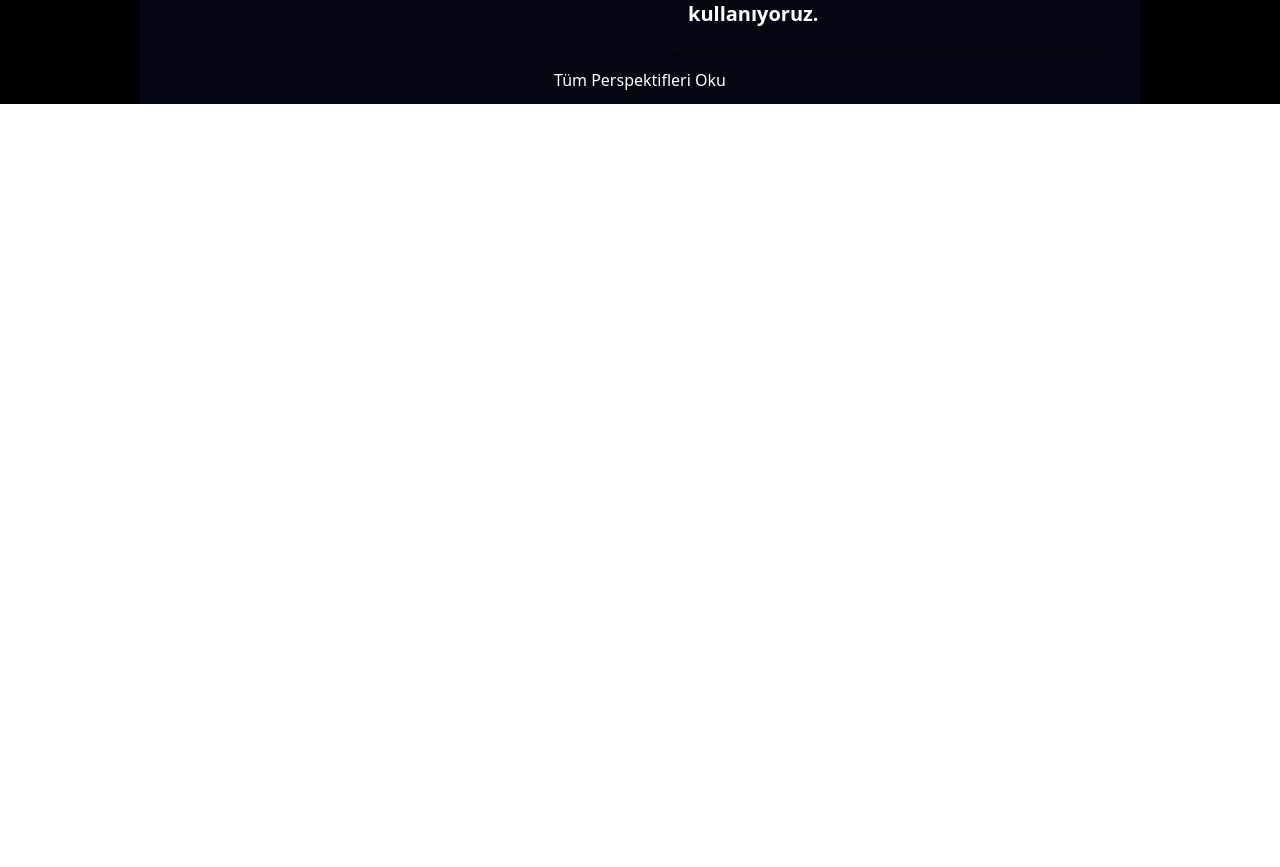
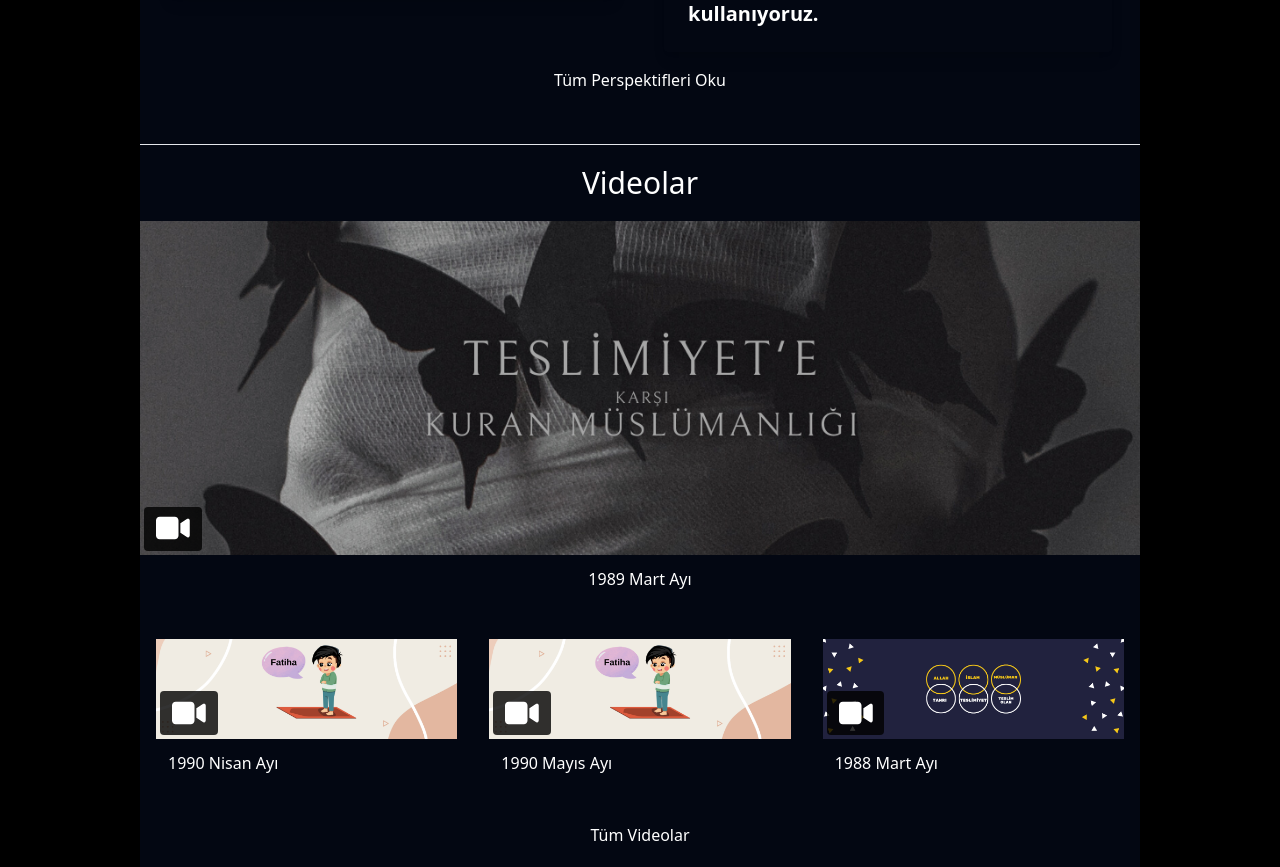
Before and after one commit to SubmitterTech/teslimolanorg, a React (Create React App) app in the folder frontend/: page / in a window 1280 px wide. Shown: the part 2051-2918 px from the top of the page. Before the commit the page ends 2155 px from the top, so only its background shows below. Built offline with nearby package versions, Linux system fonts and the light colour scheme.

Commit message:
Videos section added

```diff
--- a/frontend/public/index.html
+++ b/frontend/public/index.html
@@ -9,12 +9,12 @@
       name="description"
       content="Web site created using create-react-app"
     />
-    <link rel="apple-touch-icon" href="%PUBLIC_URL%/logo192.png" />
+    <!-- <link rel="apple-touch-icon" href="%PUBLIC_URL%/logo192.png" /> -->
     <!--
       manifest.json provides metadata used when your web app is installed on a
       user's mobile device or desktop. See https://developers.google.com/web/fundamentals/web-app-manifest/
     -->
-    <link rel="manifest" href="%PUBLIC_URL%/manifest.json" />
+    <!-- <link rel="manifest" href="%PUBLIC_URL%/manifest.json" /> -->
     <!--
       Notice the use of %PUBLIC_URL% in the tags above.
       It will be replaced with the URL of the `public` folder during the build.
--- a/frontend/src/components/Header/Header.js
+++ b/frontend/src/components/Header/Header.js
@@ -309,12 +309,12 @@ const Header = () => {
             />
             <select
               id="options"
-              value="1"
+              defaultValue="1"
               className="w-[120px] bg-black border border-gray-400 rounded p-2 text-gray-100 text-sm"
             >
-              <option value="option1">Kur'anda</option>
-              <option value="option2">Eklerde</option>
-              <option value="option3">Makalelerde</option>
+              <option defaultValue="option1">Kur'anda</option>
+              <option defaultValue="option2">Eklerde</option>
+              <option defaultValue="option3">Makalelerde</option>
             </select>
             <button className="text-white border border-gray-400 rounded px-2">
               <FontAwesomeIcon icon={faSearch}/>
--- /dev/null
+++ b/frontend/src/components/Videos/FeaturedVideos.js
@@ -0,0 +1,74 @@
+import React from "react";
+import { Link } from "react-router-dom";
+import VideoSection from "./VideoSection";
+import { FontAwesomeIcon } from "@fortawesome/react-fontawesome";
+import { faVideo } from "@fortawesome/free-solid-svg-icons";
+
+const FeaturedVideos = () => {
+  const videos = [
+    {
+      image: "teslimiyete-karsi-kurancilik.png",
+      title: "1989 Mart Ayı",
+      linkSrc: "/",
+    },
+    {
+      image: "sadece-fatiha.png",
+      title: "1990 Nisan Ayı",
+      linkSrc: "/",
+    },
+    {
+      image: "sadece-fatiha.png",
+      title: "1990 Mayıs Ayı",
+      linkSrc: "/",
+    },
+    {
+      image: "si̇te-banners.png",
+      title: "1988 Mart Ayı",
+      linkSrc: "/",
+    },
+
+  ];
+  return (
+    <div className="flex flex-col mt-5 py-5 gap-5">
+      <hr></hr>
+      <div className="text-white flex justify-center items-center">
+        <h1 className="text-3xl">Videolar</h1>
+      </div>
+      <div className="flex">
+        <Link to={videos[0].linkSrc}>
+          <div className="w-full">
+            <div className="relative">
+              <img src={videos[0].image} alt="video" />
+              <div className="absolute text-3xl bg-black bg-opacity-80 bottom-1 left-1 text-white py-1 px-3 rounded">
+                <FontAwesomeIcon icon={faVideo} />
+              </div>
+            </div>
+            <div className="flex items-center justify-center">
+              <div className="text-white p-3">{videos[0].title}</div>
+            </div>
+          </div>
+        </Link>
+      </div>
+      <div className="flex flex-col md:grid grid-cols-3">
+        {videos.map(
+          (video, index) =>
+            index !== 0 && (
+              <div key={index} className="m-4">
+                {console.log(index)}
+                <VideoSection
+                  image={video.image}
+                  title={video.title}
+                  linkSrc={video.linkSrc}
+                />
+              </div>
+            )
+        )}
+      </div>
+      <div className="text-white flex justify-center items-center">
+        <Link to="/">Tüm Videolar</Link>
+      </div>
+    </div>
+  );
+};
+
+export default FeaturedVideos;
--- /dev/null
+++ b/frontend/src/components/Videos/VideoSection.js
@@ -0,0 +1,22 @@
+import { Link } from "react-router-dom";
+import { FontAwesomeIcon } from "@fortawesome/react-fontawesome";
+import { faVideo } from "@fortawesome/free-solid-svg-icons";
+const VideoSection = ({ image, title, linkSrc, featured }) => {
+  return (
+    <Link to={linkSrc}>
+      <div className="lg:max-w-lg">
+        <div className="relative">
+          <img src={image} alt="video" />
+          <div className="absolute text-3xl bg-black bg-opacity-80 bottom-1 left-1 text-white py-1 px-3 rounded">
+            <FontAwesomeIcon icon={faVideo}/>
+          </div>
+        </div>
+        <div>
+          <div className="text-white p-3">{title}</div>
+        </div>
+      </div>
+    </Link>
+  );
+};
+
+export default VideoSection;
--- a/frontend/src/index.js
+++ b/frontend/src/index.js
@@ -6,9 +6,7 @@ import reportWebVitals from './reportWebVitals';
 
 const root = ReactDOM.createRoot(document.getElementById('root'));
 root.render(
-  <React.StrictMode>
-    <App />
-  </React.StrictMode>
+  <App />
 );
 
 // If you want to start measuring performance in your app, pass a function
--- a/frontend/src/pages/HomePage.js
+++ b/frontend/src/pages/HomePage.js
@@ -3,6 +3,7 @@ import Billboard from "../components/Billboard/Billbord";
 import Cards from "../components/Card/Cards";
 import FeaturedArticles from "../components/Articles/FeaturedArticles";
 import FeaturedPerspective from "../components/Perspectives/FeaturedPerspective";
+import FeaturedVideos from "../components/Videos/FeaturedVideos";
 
 
 const HomePage = () => {
@@ -13,6 +14,7 @@ const HomePage = () => {
         <Cards/>
         <FeaturedArticles/>
         <FeaturedPerspective/>
+        <FeaturedVideos/>
       </div>
     </div>
   );
```
Also changed, not shown: frontend/public/manifest.json.
